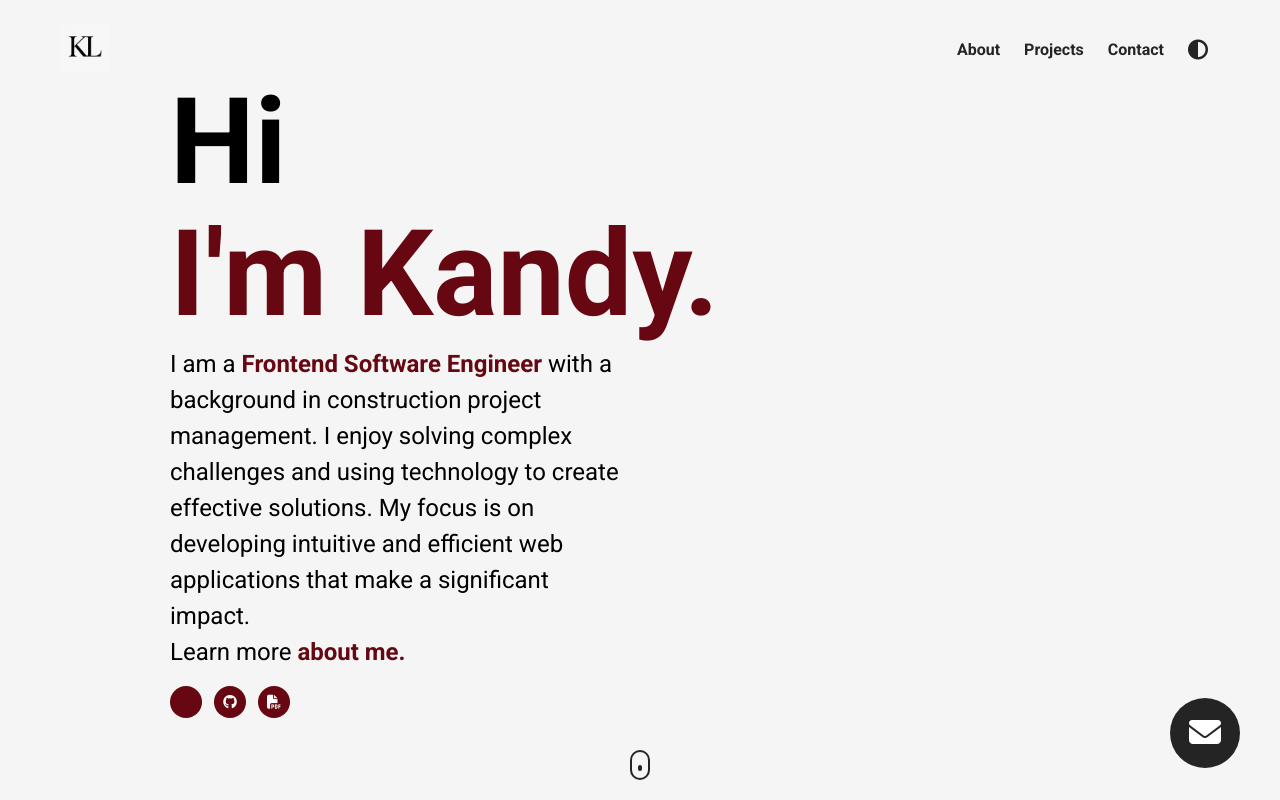
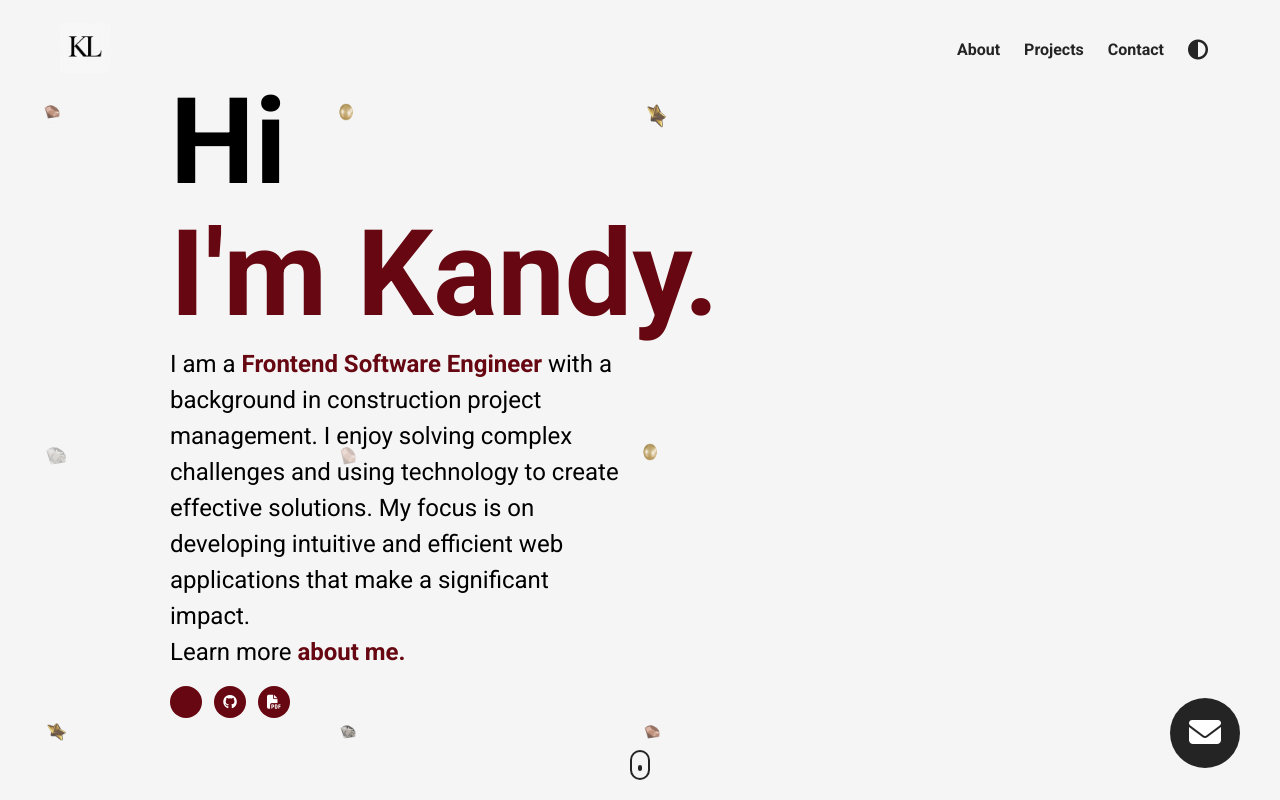
Before and after one commit to Kandy1116/Kandy-Exclusive-Eportfolio-Draft, a plain HTML site: page index.html in a window 1280 px wide. Shown: the top 800 px of the page. Drawn offline with nearby package versions, Linux system fonts and the light colour scheme; some icons are missing.

Commit message:
update work

```diff
--- a/index.html
+++ b/index.html
@@ -20,7 +20,7 @@
 </script>
   </head>
   <body>
-    <section id="landing-page">
+    <section id="landing-page" onmousemove="moveBackground(event)">
       <nav>
         <figure>
           <img
@@ -165,6 +165,15 @@ Let's connect!
         </div>
       </div>
       </div>
+      <img src="./assets/diamond_copper_icon.png" class="shape shape--0">
+      <img src="./assets/ball_gold_icon.png" class="shape shape--1">
+      <img src="./assets/star_3D_icon.png" class="shape shape--2">
+      <img src="./assets/diamond_icon.png" class="shape shape--3">
+      <img src="./assets/diamond_copper_icon.png" class="shape shape--4">
+      <img src="./assets/ball_gold_icon.png" class="shape shape--5">
+      <img src="./assets/star_3D_icon.png" class="shape shape--6">
+      <img src="./assets/diamond_icon.png" class="shape shape--7">
+      <img src="./assets/diamond_copper_icon.png" class="shape shape--8">
     </section>
     <section id="projects">
       <div class="container">
--- a/index.js
+++ b/index.js
@@ -3,6 +3,17 @@
 // KJXHaU6B8Zzu04vLT
 let isModalOpen = false;
 let contrastToggle = false
+const scaleFactor = 1 / 20;
+
+function moveBackground(event) {
+  const shapes =document.querySelectorAll(".shape")
+  const x = event.clientX * scaleFactor;
+  const y = event.clientY * scaleFactor;
+
+  for (let i = 0; i < shapes.length; ++i) {
+    shapes[i].style.transform = 'translate(${x}px, ${y}px)'
+  }
+}
 
 function toggleContrast() {
   contrastToggle = !contrastToggle;
--- a/style.css
+++ b/style.css
@@ -621,3 +621,82 @@ footer {
 .footer__copyright {
     color: white;
 }
+
+/*
+
+SHAPES
+
+*/
+
+.shape {
+    position: fixed;
+}
+
+.shape--0 {
+    left: 5vh;
+    height: 3vh;
+    width: 3vh;
+    opacity: 70%;
+}
+
+.shape--1 {
+    left: 42vh;
+    height: 3vh;
+    width: 2.5vh;
+    opacity: 70%;
+}
+
+.shape--2 {
+    left: 80vh;
+    height: 4vh;
+    width: 4vh;
+    opacity: 70%;
+}
+
+.shape--3 {
+    top: 55vh;
+    left: 5vh;
+    height: 4vh;
+    width: 4vh;
+    opacity: 30%;
+}
+
+.shape--4 {
+    top: 55vh;
+    left: 42vh;
+    height: 4vh;
+    width: 3vh;
+    opacity: 30%;
+}
+
+.shape--5 {
+    top: 55vh;
+    left: 80vh;
+    height: 3vh;
+    width: 2.5vh;
+    opacity: 70%;
+}
+
+.shape--6 {
+    top: 90vh;
+    left: 5vh;
+    height: 3vh;
+    width: 4vh;
+    opacity: 70%;
+}
+
+.shape--7 {
+    top: 90vh;
+    left: 42vh;
+    height: 3vh;
+    width: 3vh;
+    opacity: 70%;
+}
+
+.shape--8 {
+    top: 90vh;
+    left: 80vh;
+    height: 3vh;
+    width: 3vh;
+    opacity: 70%;
+}
```
Also changed, not shown: assets/ball_gold_icon.png (added), assets/cube.png (added), assets/diamond_copper_icon.png (added), assets/diamond_icon.png (added), assets/festival_fireworks_lights_shell_icon.png (added), assets/pyramid_diamond_icon.png (added), assets/star_3D_icon.png (added), assets/star_sparkle_icon.png (added).
